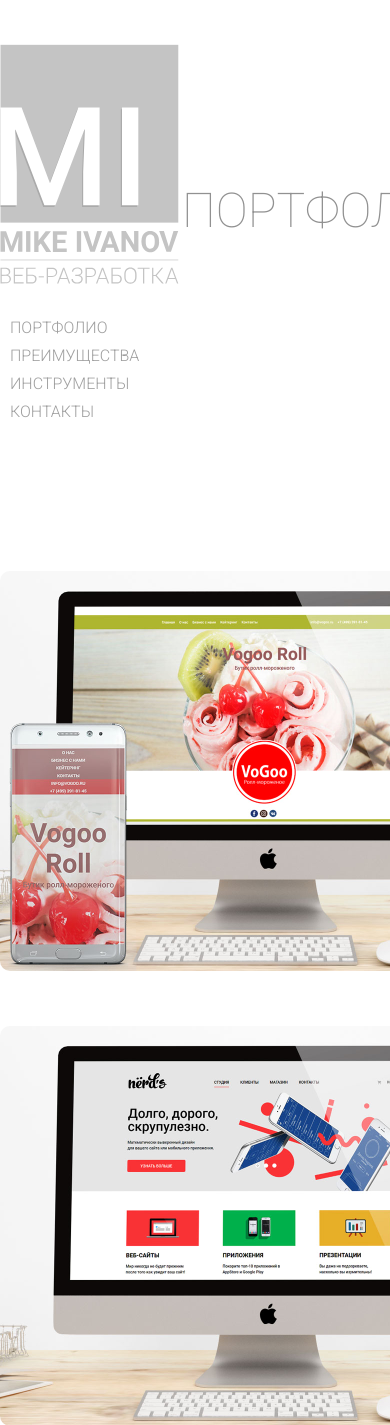
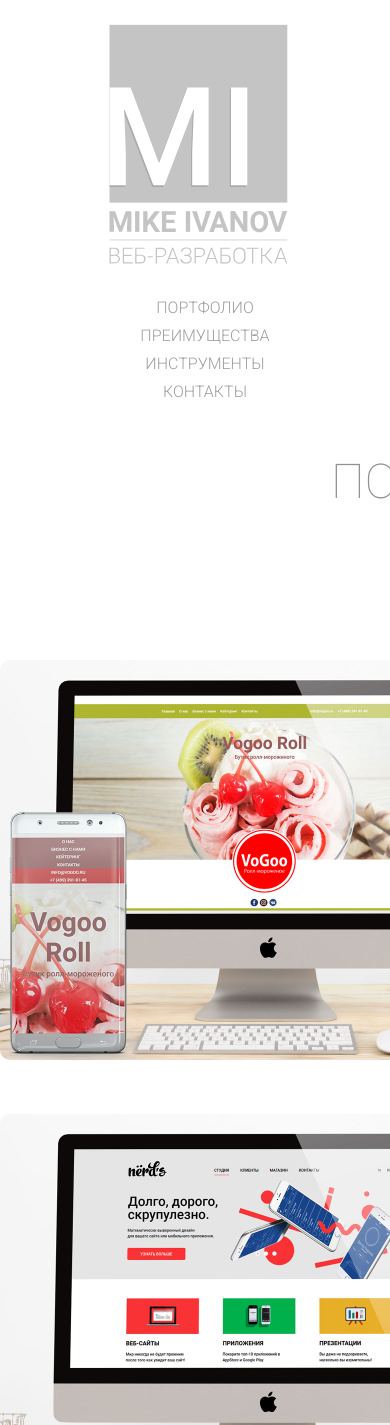
Before and after one commit to MikeIv/mikeiv.github.io, a PHP site: page / in a window 390 px wide; the page is wider, and only the part inside the window is pictured. Shown: the top 1425 px of that part. Run offline with PHP 8.4, Linux system fonts and the light colour scheme; some libraries are stand-ins or nearby versions.

Commit message:
add media for adaptiv mobile

```diff
--- a/portfolio/css/styles.css
+++ b/portfolio/css/styles.css
@@ -216,7 +216,6 @@ http://webaim.org/techniques/css/invisiblecontent/ */
   color: #4d4d4d;
 }
 
-
 .footer {
   width: 100%;
   min-height: 30px;
@@ -252,3 +251,45 @@ http://webaim.org/techniques/css/invisiblecontent/ */
     margin: auto;
   }
 }
+
+@media (max-width: 600px) {
+  .header-block {
+    display: block;
+    text-align: center;
+    width: 100%;
+    margin: 0 auto;
+  }
+  .nav-block {
+    width: 100%;
+  }
+  .nav-block__list {
+    display: flex;
+    flex-direction: column;
+    width: 100%;
+    margin: 0;
+    padding: 5px;
+    ;
+    padding-top: 10px;
+    text-align: center;
+    list-style: none;
+  }
+  .portfolio-block,
+  .advantage-block,
+  .tools-block,
+  .contacts-block {
+    min-height: 200px;
+    margin-bottom: 20px;
+  }
+
+  .advantage-block__item,
+.tools-block__item {
+  width: 100%;
+  min-height: 100px;
+  margin-bottom: 10px;
+  margin-left: 0;
+  margin-right: 0;
+  padding-top: 20px;
+  padding-left: 5px;
+  padding-right: 5px;
+}
+}
```
Lines whose indentation alone changed are shown as unchanged.
